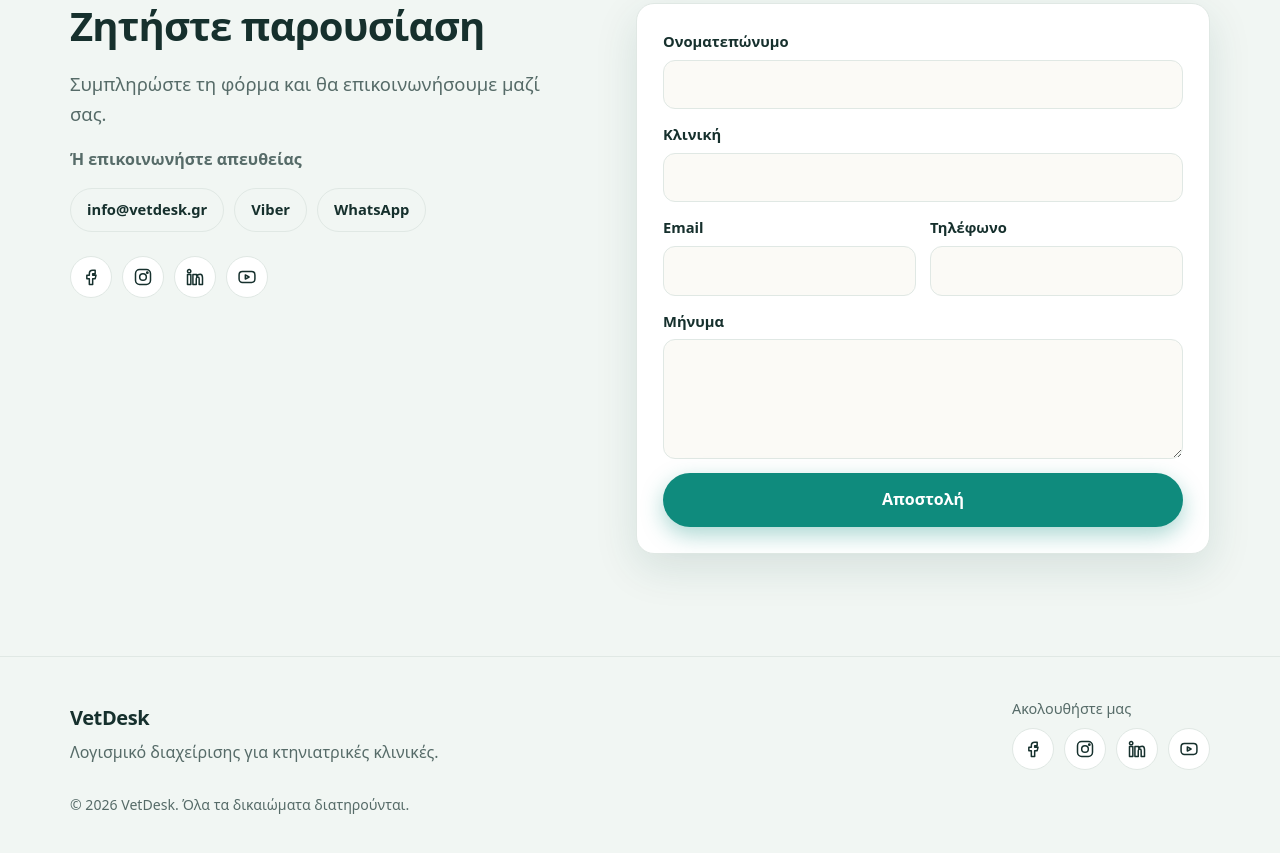
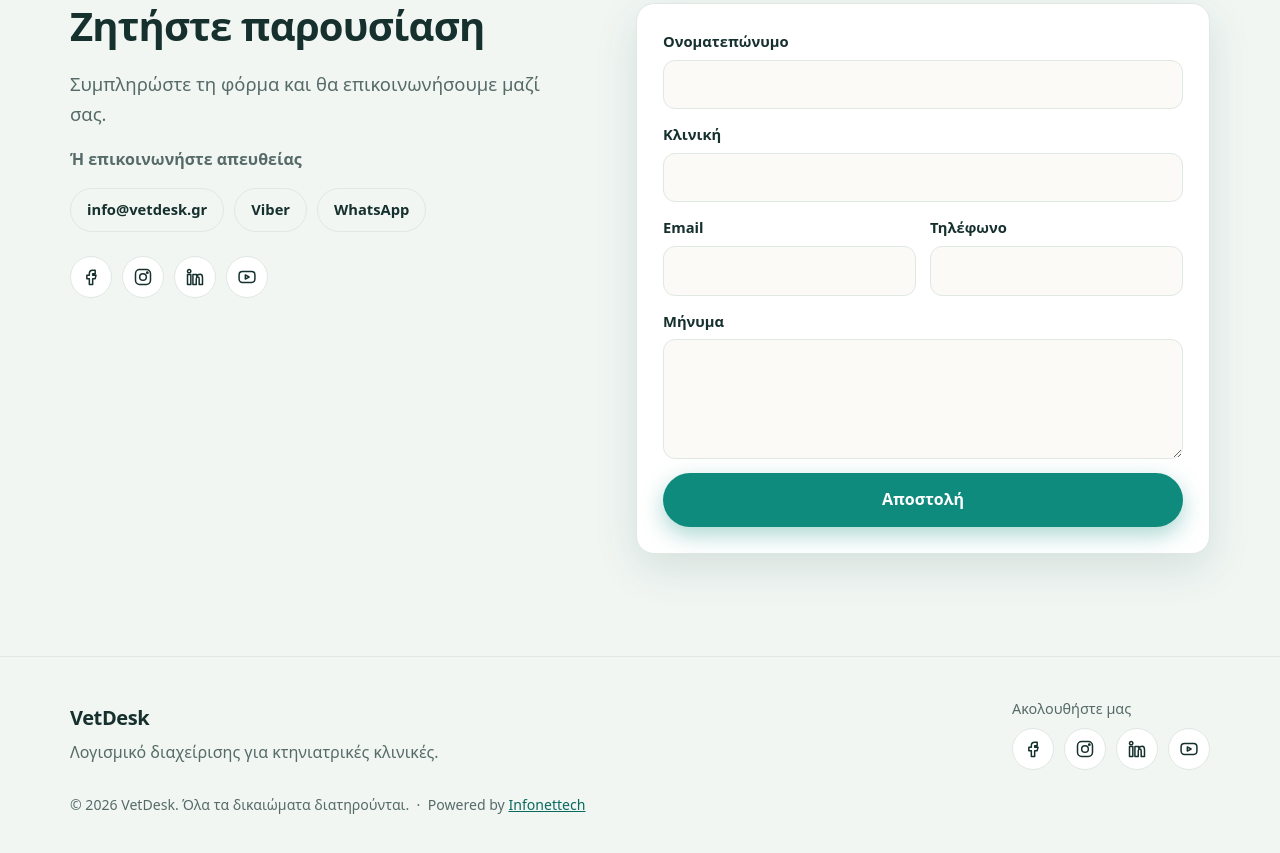
Before and after one commit to nafnafnaf/vetdesk-site, an Astro site: page / in a window 1280 px wide. Shown: the part 6779-7632 px from the top of the page. Built offline with nearby package versions, Linux system fonts and the light colour scheme; Astro itself is replaced by a stand-in of ours.

Commit message:
feat(footer): add Powered by Infonettech link
Co-Authored-By: Claude Sonnet 4.6 <noreply@anthropic.com>

```diff
--- a/src/components/Footer.astro
+++ b/src/components/Footer.astro
@@ -18,6 +18,6 @@ const t = ui[lang].footer;
         <Socials />
       </div>
     </div>
-    <p class="copy">© {new Date().getFullYear()} {site.name}. {t.rights}</p>
+    <p class="copy">© {new Date().getFullYear()} {site.name}. {t.rights} &nbsp;·&nbsp; Powered by <a href="https://infonettech.gr" target="_blank" rel="noopener noreferrer">Infonettech</a></p>
   </div>
 </footer>
```
